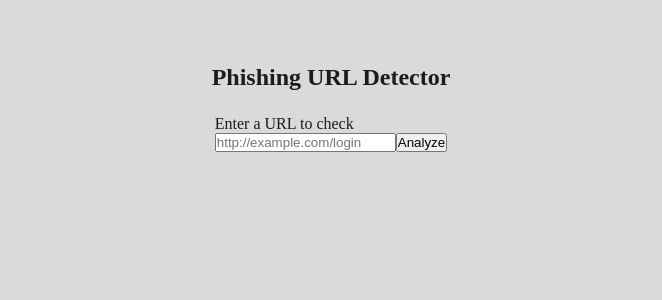
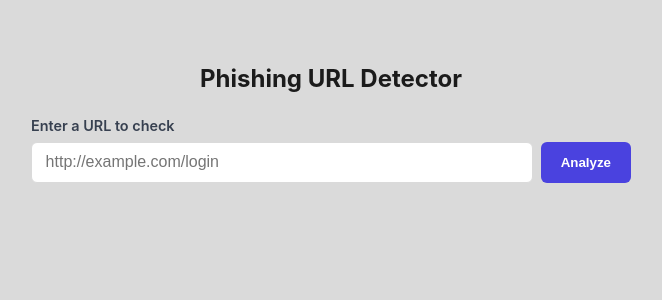
Before and after one commit to wsaronam/phishing-detector, a React app in the folder frontend/: page / in a window 1280 px wide. Shown: the top 300 px of the page, without its empty margins (309-971 px from the left). Built offline with nearby package versions, Linux system fonts and the light colour scheme; the HTML template or start-up script is replaced by a standard one.

Commit message:
updates
- added styling for UrlForm and RiskScore

```diff
--- a/frontend/src/components/RiskScore.css
+++ b/frontend/src/components/RiskScore.css
@@ -0,0 +1,44 @@
+.risk-score {
+    display: flex;
+    flex-direction: column;
+    align-items: center;
+    gap: 0.5rem;
+}
+
+.risk-score-circle {
+    width: 120px;
+    height: 120px;
+    border-radius: 50%;
+    border: 6px solid;
+    display: flex;
+    align-items: center;
+    justify-content: center;
+    gap: 2px;
+}
+
+.risk-score-number {
+    font-size: 2rem;
+    font-weight: 700;
+}
+
+.risk-score-max {
+    font-size: 0.9rem;
+    opacity: 0.7;
+}
+
+.risk-score-label {
+    font-weight: 600;
+    font-size: 0.95rem;
+    padding: 0.25rem 0.75rem;
+    border-radius: 999px;
+}
+
+
+.risk-score-low .risk-score-circle { border-color: #159e47; color: #159e47; }
+.risk-score-low .risk-score-label { background-color: #e0ffeb; color: #0a5224; }
+
+.risk-score-medium .risk-score-circle { border-color: #ce7108; color: #ce7108; }
+.risk-score-medium .risk-score-label { background-color: #ece2b9; color: #833b0e; }
+
+.risk-score-high .risk-score-circle { border-color: #d32525; color: #d32525; }
+.risk-score-high .risk-score-label { background-color: #ffe3e3; color: #8b1919; }
--- a/frontend/src/components/RiskScore.jsx
+++ b/frontend/src/components/RiskScore.jsx
@@ -15,8 +15,7 @@ function RiskScore({ score, verdict }) {
     const config = VERDICT_CONFIG[verdict] ?? VERDICT_CONFIG.low_risk;
 
     return (
-        // changes depending on total risk to be added later
-        <div className={`risk-score-hero`}>
+        <div className={`risk-score ${config.className}`}>
             <div className='risk-score-circle'>
                 <span className='risk-score-number'>{score}</span>
                 <span className='risk-score-max'>/100</span>
--- a/frontend/src/components/UrlForm.css
+++ b/frontend/src/components/UrlForm.css
@@ -0,0 +1,56 @@
+.url-form {
+    width: 100%;
+    max-width: 600px;
+}
+
+.url-form_label {
+    display: block;
+    font-weight: 600;
+    margin-bottom: 0.5rem;
+    font-size: 0.9rem;
+    color: #374050;
+}
+
+.url-form_row {
+    display: flex;
+    gap: 0.5rem;
+}
+
+.url-form_input {
+    flex: 1;
+    padding: 0.65rem 0.85rem;
+    border: 1px solid #dadada;
+    border-radius: 6px;
+    font-size: 1rem;
+}
+
+.url-form_input:focus {
+    outline: none;
+    border-color: #4a42df;
+    box-shadow: 0 0 0 3px #181369;
+}
+
+.url-form_button {
+    padding: 0.65rem 1.25rem;
+    background-color: #4a42df;
+    color: white;
+    border: none;
+    border-radius: 6px;
+    font-weight: 600;
+    cursor: pointer;
+}
+
+.url-form_button:hover:not(:disabled) {
+    background-color: #4338ca;
+}
+
+.url-form_button:disabled {
+    background-color: #9da3ad;
+    cursor: not-allowed;
+}
+
+.url-form_error {
+    color: #d31d1d;
+    font-size: 0.85rem;
+    margin-top: 0.5rem;
+}
--- a/frontend/src/index.css
+++ b/frontend/src/index.css
@@ -5,7 +5,7 @@
 }
 
 body {
-  font-family:'Times New Roman', Times, serif;
+  font-family: -apple-system, BlinkMacSystemFont, 'Segoe UI', Roboto, sans-serif;
   background-color: #dadada;
   color: #1b1b1b;
 }
```
